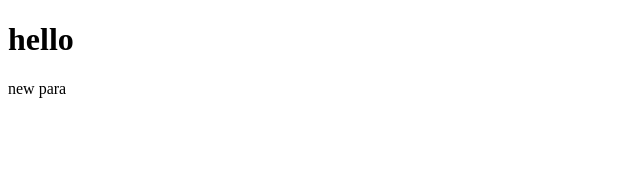
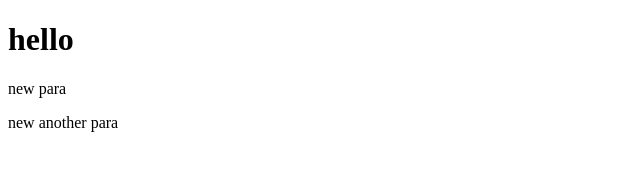
Before and after one commit to SyedHuzaifa98/newrepository, a plain HTML site: page index.html in a window 1280 px wide. Shown: the whole page, without its empty margins (0-640 px from the left). Drawn offline with Linux system fonts and the light colour scheme.

Commit message:
another para added

```diff
--- a/index.html
+++ b/index.html
@@ -11,6 +11,8 @@
 <body>
     <h1>hello</h1>
     <p>new para</p>
+    <p>new another para</p>
+
 </body>
 
 </html>
```
